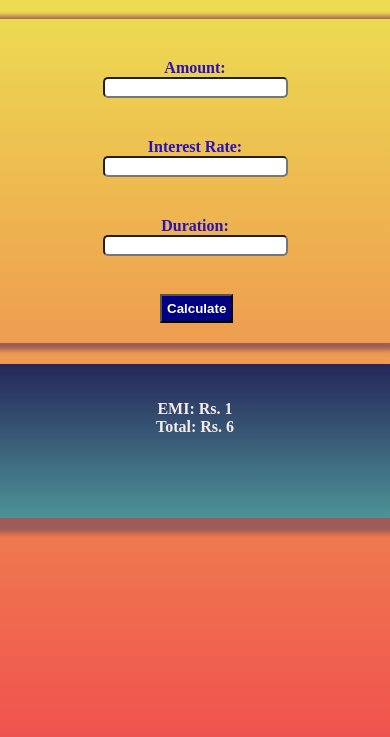
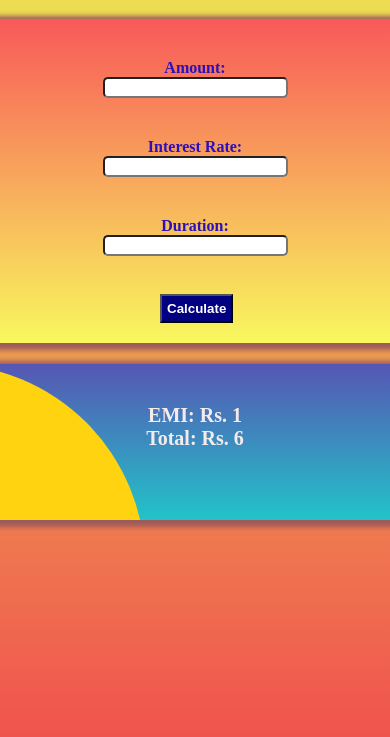
Before and after one commit to 080-097-116-104-111-117/web, a plain HTML site: page index.html in a window 390 px wide. Both pictures are taken after typing "5", "5", "5" into the empty fields and a click on the button "Calculate". Shown: the part 81-818 px from the top of the page. Drawn offline with Linux system fonts and the light colour scheme.

Commit message:
adding for mobile UI

```diff
--- a/index.css
+++ b/index.css
@@ -35,7 +35,7 @@ body{
   }
   form{
     border-radius: 20px;
-    /* background-image: linear-gradient(rgb(248, 89, 89),rgb(248, 248, 94)); */
+    background-image: linear-gradient(rgb(248, 89, 89),rgb(248, 248, 94));
     align-self: center;
     color: rgb(42, 17, 187);
     margin: 6px;
@@ -94,14 +94,14 @@ body{
     position:relative;
     top: 15px;
     border-radius: 10px;
-    background: linear-gradient(rgb(38, 38, 90), rgb(77, 147, 150));
+    background: linear-gradient(rgb(86, 86, 180), rgb(34, 195, 201));
     color: rgb(245, 235, 235);
     padding: 20px;
-
+    font-size: 20px;
     width:460px;
     height:auto;
     overflow: hidden;
-    box-shadow: 15px 15px 5px rgb(158, 91, 91) ;
+    box-shadow: 2px 2px 5px 5px  rgb(158, 91, 91);
   }
   #exit{
       width:30px;
@@ -110,7 +110,7 @@ body{
       cursor: pointer;
 
       position:relative;
-      top:-90px;
+      top:-105px;
       right: -450px;
       display:flex;
       justify-content: center;
@@ -140,6 +140,17 @@ body{
     position: absolute;
     cursor: pointer;
 }
+#exit1{
+  width:200px;
+  height:200px;
+  background:rgb(255, 211, 15);
+  /* z-index: 9999; */
+  position: absolute;
+  top: 0;
+  left:0;
+  border-top-right-radius: 100% ;
+
+}
 
   .demo{
     width: 40px;
--- a/index.js
+++ b/index.js
@@ -15,16 +15,16 @@ function myFunction(e) {
     document.getElementById("text").innerHTML = "<B> EMI: Rs. <B> " + EMI + "<br>" + "<B> Total: Rs. <B>" + totalAmount;
 
 
-    if (loanAmount === "" || loanInterest === "" || loanduration === "") {
-        // alert("please fill!");
-
+    if (loanAmount !== "" || loanInterest !== "" || loanduration !== "") {
+        document.getElementById("result").style.display = "block";
+        document.getElementById("myForm").reset();
     }
     else {
         document.getElementById("result").style.display = "block";
-        document.getElementById("myForm").reset();
+        document.getElementById("text").innerHTML = "<B>Enter the valid number!<br> Try again...<B>";
+        document.getElementById("result").style.color = "black";
+
     }
-
-
     e.preventDefault();
 
 }
```
